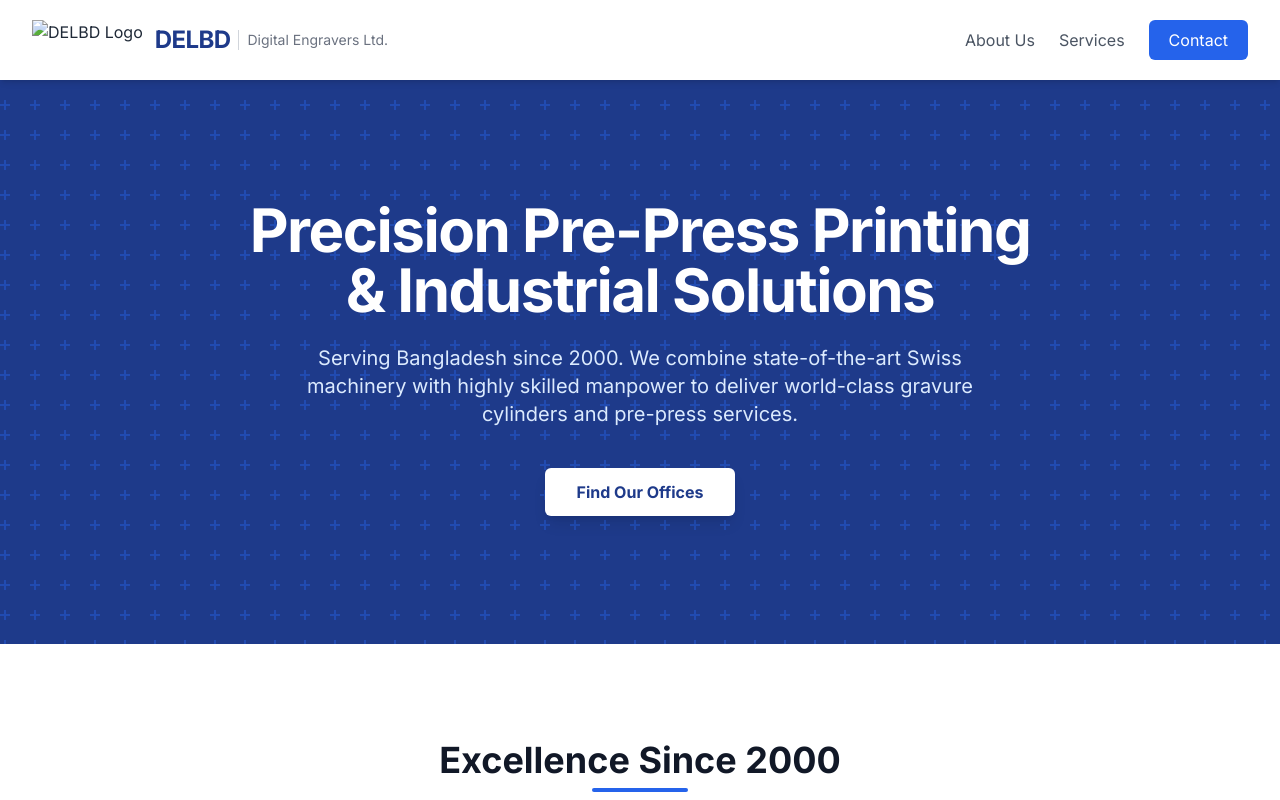
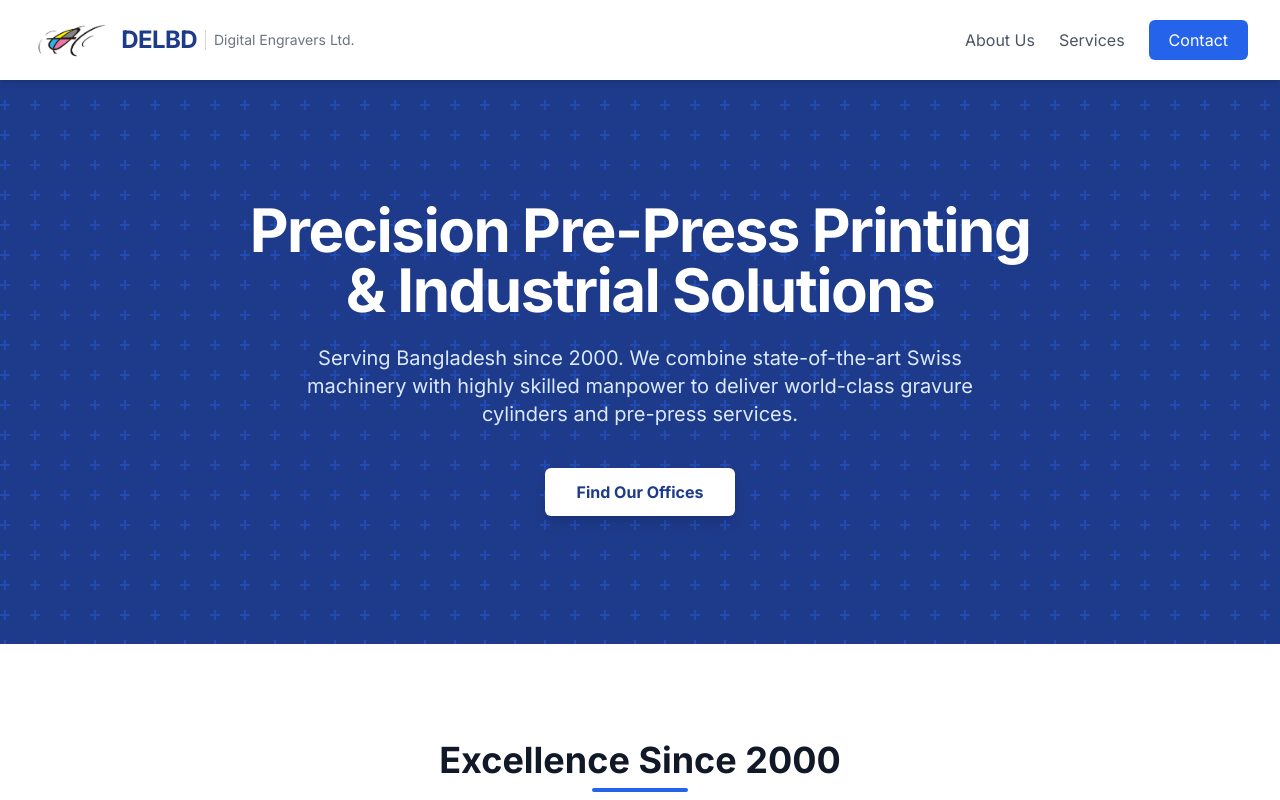
Before and after one commit to basakpalash/delbd-website, a plain HTML site: page index.html in a window 1280 px wide. Shown: the top 800 px of the page. Drawn offline with nearby package versions, Linux system fonts and the light colour scheme.

Commit message:
Logo path updated

```diff
--- a/index.html
+++ b/index.html
@@ -5,7 +5,7 @@
     <meta charset="UTF-8">
     <meta name="viewport" content="width=device-width, initial-scale=1.0">
     <title>DEL | Digital ENG BD Ltd.</title>
-    <link rel="icon" type="image/png" href="assets/images/logo_del.png">
+    <link rel="icon" type="image/png" href="assets/images/logo_del.jpg">
     <meta name="description"
         content="Digital ENG BD Ltd is a leading Pre-Press Printing Service and Gravure Cylinder provider in Bangladesh since 2000.">
     <!-- Tailwind CSS for styling -->
@@ -31,7 +31,7 @@
         <div class="max-w-7xl mx-auto px-4 sm:px-6 lg:px-8">
             <div class="flex justify-between h-20">
                 <div class="flex items-center">
-                    <img src="assets/images/logo_del.png" alt="DELBD Logo" class="h-10 w-auto mr-3">
+                    <img src="assets/images/logo_del.jpg" alt="DELBD Logo" class="h-10 w-auto mr-3">
                     <span class="font-bold text-2xl text-blue-900 tracking-tight hidden sm:block">DELBD</span>
                     <span class="ml-2 text-sm text-gray-500 hidden md:block border-l pl-2 border-gray-300">Digital
                         Engravers Ltd.</span>
```
